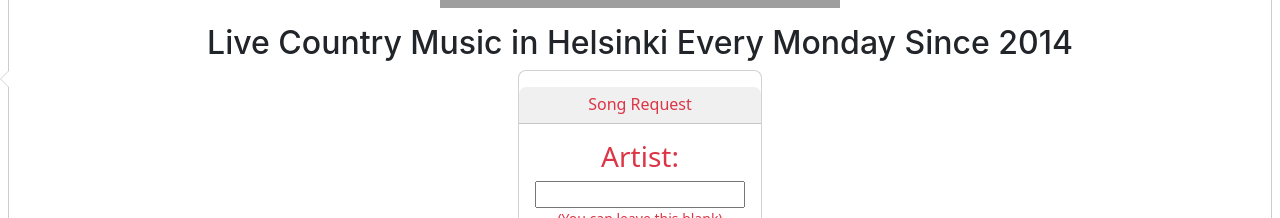
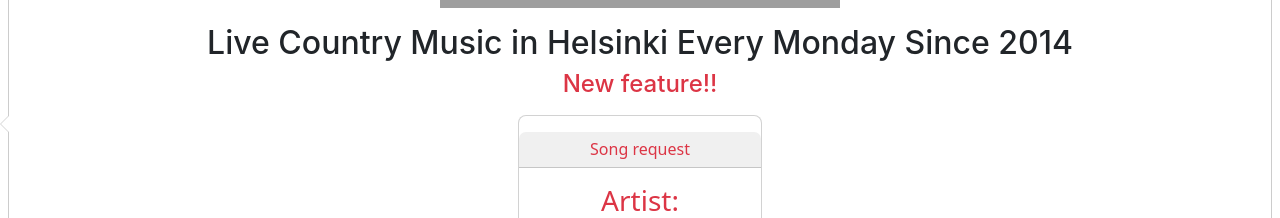
Before and after one commit to Doubleneck/Hillandweb2022, a React (Create React App) app in the folder hilland_front/: page / in a window 1280 px wide. Shown: the part 439-657 px from the top of the page. Built offline with nearby package versions, Linux system fonts and the light colour scheme; grey boxes are pictures that could not be loaded.

Commit message:
upgrade SongRequest component

```diff
--- a/hilland_front/src/components/SongRequestForm.js
+++ b/hilland_front/src/components/SongRequestForm.js
@@ -5,6 +5,7 @@ import { setNotification } from '../reducers/notificationReducer'
 import Button from 'react-bootstrap/Button'
 import Notification from './Notification'
 import songrequestService from '../services/songrequests'
+//import Header from 'react-bootstrap/Header'
 //import Button from 'react-bootstrap/Button'
 //import OverlayTrigger from 'react-bootstrap/OverlayTrigger'
 import Popover from 'react-bootstrap/Popover'
@@ -80,8 +81,14 @@ const SongRequestForm = () => {
 
       {!hideRequest && (
 
+        <>
+
+          <div >
+            <h4 className='mb-3 text-danger'>New  feature!! </h4>
+          </div>
+          <p></p>
           <Popover id="popover-basic">
-          <Popover.Header as="h3" className="text-center text-danger" >Song Request</Popover.Header>
+            <Popover.Header as="h3" className="text-center text-danger" >Song request</Popover.Header>
             <Popover.Body>
               <div>
                 <form onSubmit={handleSubmit}>
@@ -100,9 +107,12 @@ const SongRequestForm = () => {
                     </p>
                   </div>
                 </form>
+                <p></p>
+
               </div>
             </Popover.Body>
           </Popover>
+        </>
       )}
     </div>
   )
```
Lines whose indentation alone changed are shown as unchanged.
